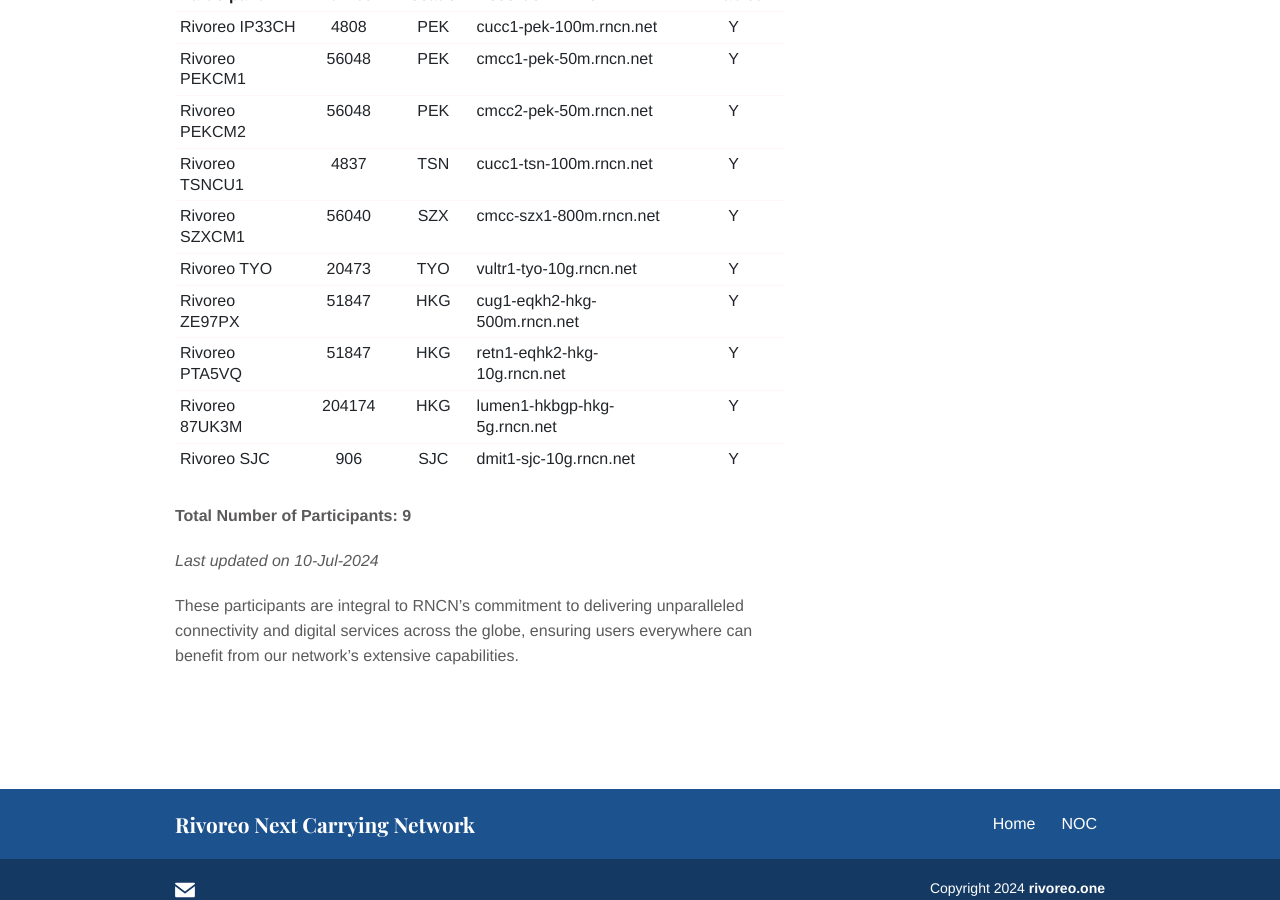
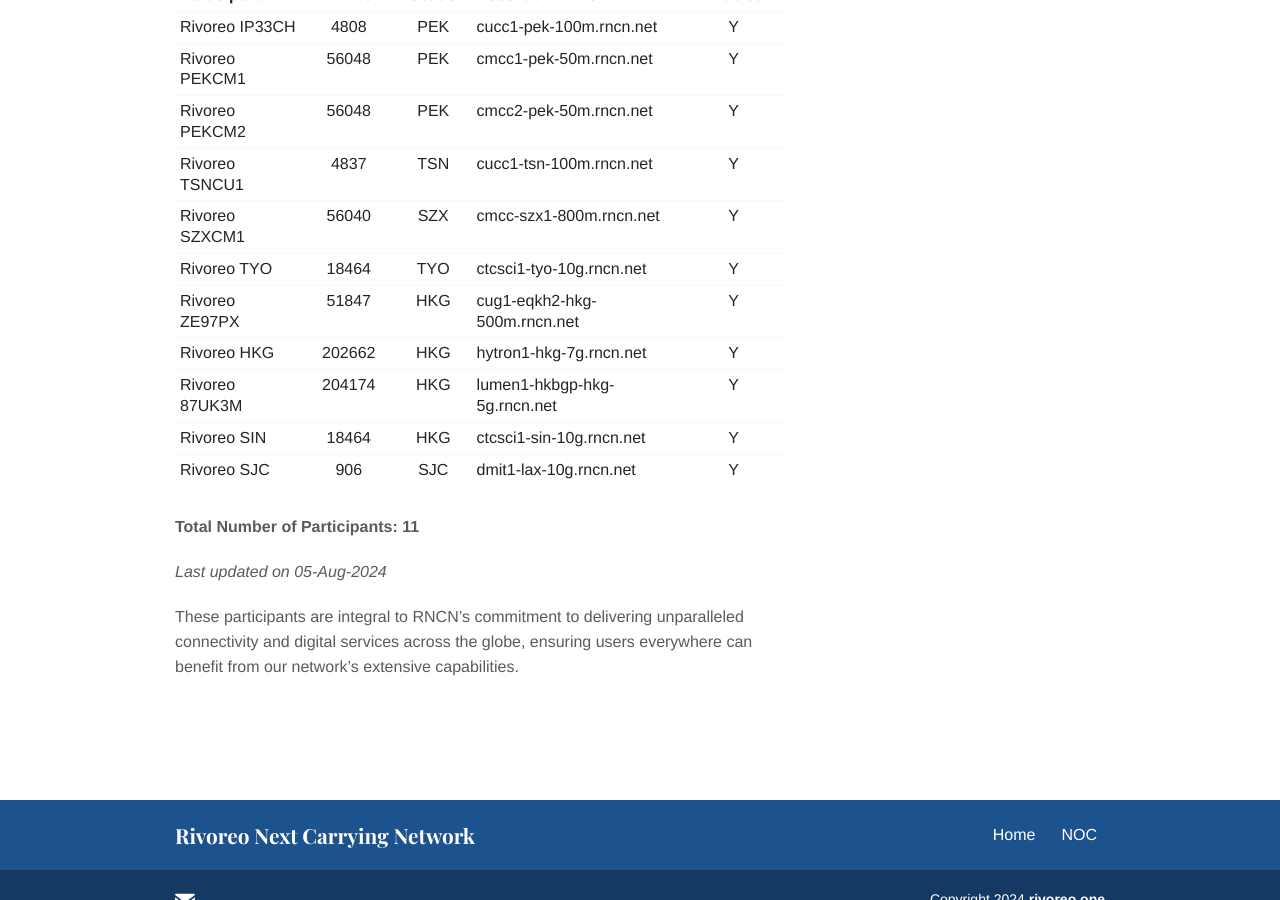
Before and after one commit to JohnnySun/rncn, a Jekyll site: the page built from participants.md, in a window 1280 px wide and 900 px high, scrolled down 654 px. Built offline with Jekyll 4.4.1, drawn with Linux system fonts in a browser that asks for light colours.

Commit message:
update participants

```diff
--- a/participants.md
+++ b/participants.md
@@ -17,14 +17,15 @@ Here is a detailed list of our participants and their locations, representing th
 | Rivoreo PEKCM2        | 56048         | PEK          | cmcc2-pek-50m.rncn.net            | Y                |
 | Rivoreo TSNCU1        | 4837          | TSN          | cucc1-tsn-100m.rncn.net           | Y                |
 | Rivoreo SZXCM1        | 56040         | SZX          | cmcc-szx1-800m.rncn.net           | Y                |
-| Rivoreo TYO           | 20473         | TYO          | vultr1-tyo-10g.rncn.net           | Y                |
+| Rivoreo TYO           | 18464         | TYO          | ctcsci1-tyo-10g.rncn.net           | Y                |
 | Rivoreo ZE97PX        | 51847         | HKG          | cug1-eqkh2-hkg-500m.rncn.net      | Y                |
-| Rivoreo PTA5VQ        | 51847         | HKG          | retn1-eqhk2-hkg-10g.rncn.net      | Y                |
+| Rivoreo HKG           | 202662        | HKG          | hytron1-hkg-7g.rncn.net           | Y                |
 | Rivoreo 87UK3M        | 204174        | HKG          | lumen1-hkbgp-hkg-5g.rncn.net      | Y                |
-| Rivoreo SJC           | 906           | SJC          | dmit1-sjc-10g.rncn.net            | Y                |
+| Rivoreo SIN           | 18464         | HKG          | ctcsci1-sin-10g.rncn.net          | Y                |
+| Rivoreo SJC           | 906           | SJC          | dmit1-lax-10g.rncn.net            | Y                |
 
-**Total Number of Participants: 9**
+**Total Number of Participants: 11**
 
-_Last updated on 10-Jul-2024_
+_Last updated on 05-Aug-2024_
 
 These participants are integral to RNCN's commitment to delivering unparalleled connectivity and digital services across the globe, ensuring users everywhere can benefit from our network's extensive capabilities.
```
